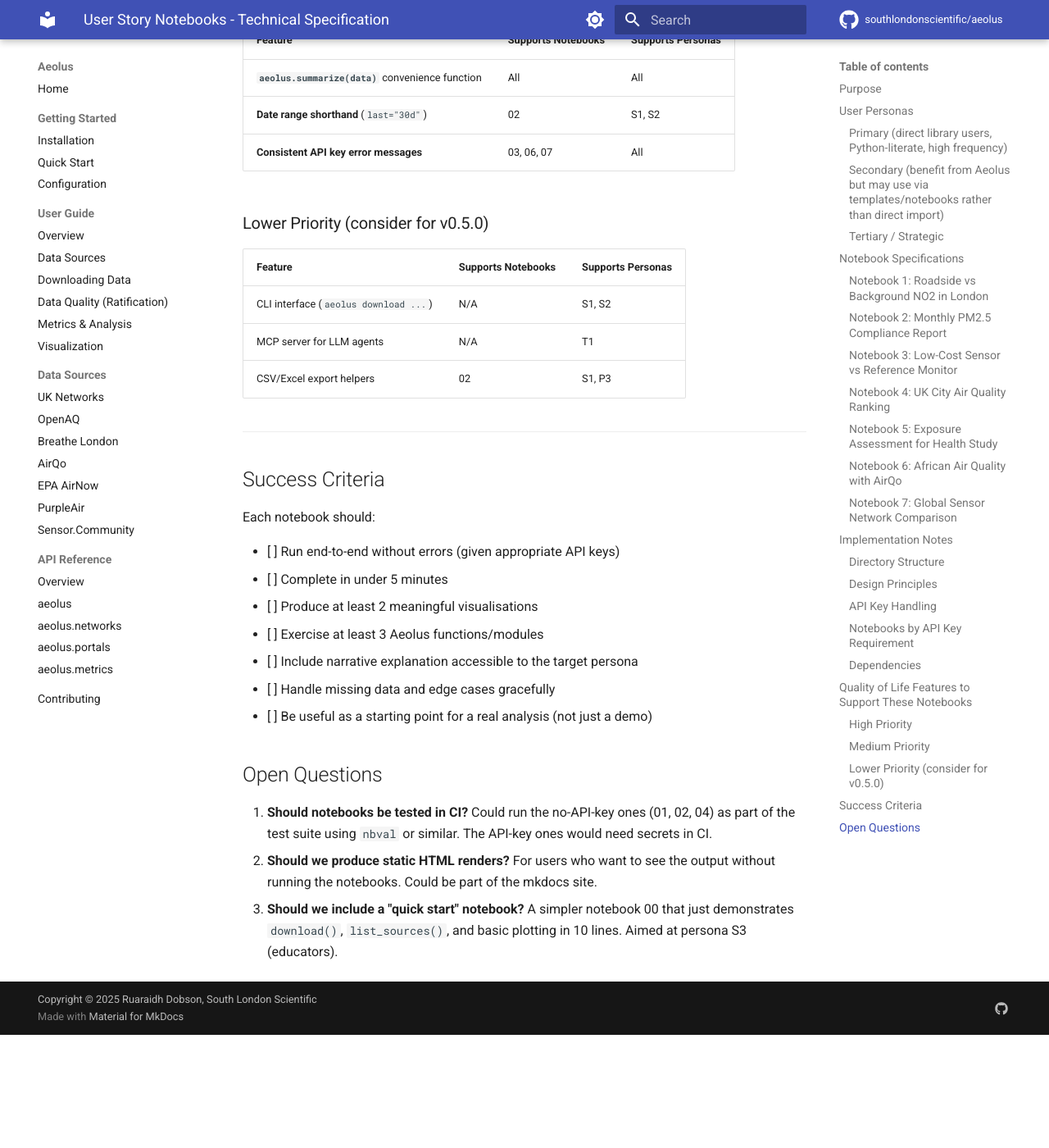
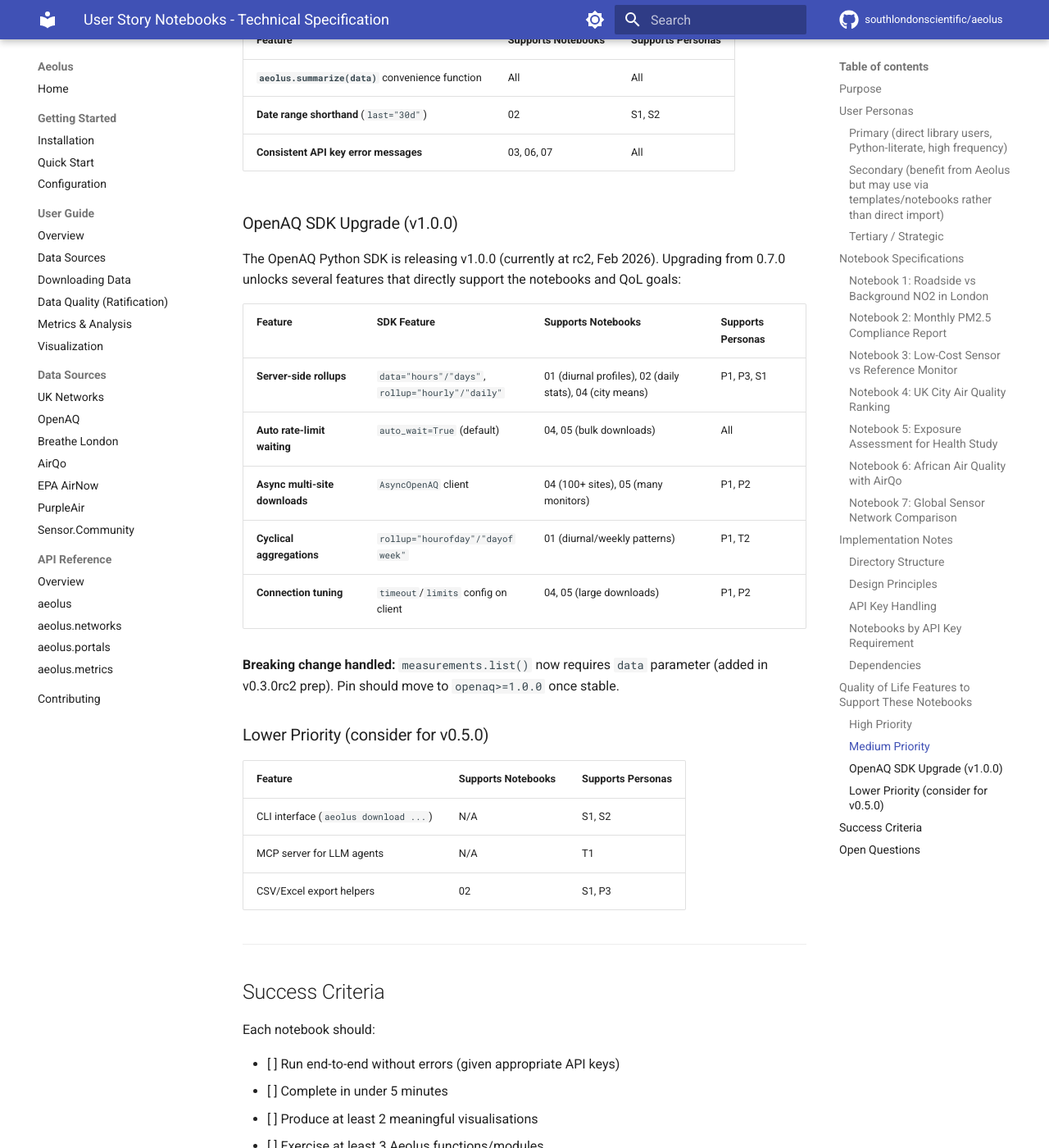
Before and after one commit to southlondonscientific/aeolus, an MkDocs documentation site: the page built from docs/dev/user_stories_v040.md, in a window 1280 px wide and 1400 px high, scrolled down 8667 px. Shown: the whole window at 82% size. Built offline with MkDocs 1.6.1 and Material for MkDocs 9.7.7, drawn with Linux system fonts in a browser that asks for light colours; comment, search, counter and statistics services are not loaded; before the commit the page ends 9929 px from its top, so only the background shows below that.

Commit message:
Add required data param for OpenAQ SDK 1.0 compat and document SDK upgrade roadmap
Forward-compatible fix: pass data="measurements" to measurements.list(),
which is required by OpenAQ SDK 1.0.0rc1+. Also documents SDK upgrade
features (rollups, async, auto rate-limiting) in v0.4.0 roadmap.

Co-Authored-By: Claude Opus 4.6 <noreply@anthropic.com>

```diff
--- a/docs/dev/user_stories_v040.md
+++ b/docs/dev/user_stories_v040.md
@@ -355,6 +355,20 @@ The notebooks will likely reveal friction points. Based on the user research, we
 | **Date range shorthand** (`last="30d"`) | 02 | S1, S2 |
 | **Consistent API key error messages** | 03, 06, 07 | All |
 
+### OpenAQ SDK Upgrade (v1.0.0)
+
+The OpenAQ Python SDK is releasing v1.0.0 (currently at rc2, Feb 2026). Upgrading from 0.7.0 unlocks several features that directly support the notebooks and QoL goals:
+
+| Feature | SDK Feature | Supports Notebooks | Supports Personas |
+|---------|------------|-------------------|-------------------|
+| **Server-side rollups** | `data="hours"/"days"`, `rollup="hourly"/"daily"` | 01 (diurnal profiles), 02 (daily stats), 04 (city means) | P1, P3, S1 |
+| **Auto rate-limit waiting** | `auto_wait=True` (default) | 04, 05 (bulk downloads) | All |
+| **Async multi-site downloads** | `AsyncOpenAQ` client | 04 (100+ sites), 05 (many monitors) | P1, P2 |
+| **Cyclical aggregations** | `rollup="hourofday"/"dayofweek"` | 01 (diurnal/weekly patterns) | P1, T2 |
+| **Connection tuning** | `timeout`/`limits` config on client | 04, 05 (large downloads) | P1, P2 |
+
+**Breaking change handled:** `measurements.list()` now requires `data` parameter (added in v0.3.0rc2 prep). Pin should move to `openaq>=1.0.0` once stable.
+
 ### Lower Priority (consider for v0.5.0)
 
 | Feature | Supports Notebooks | Supports Personas |
```
Also changed, not shown: 2 other files.
